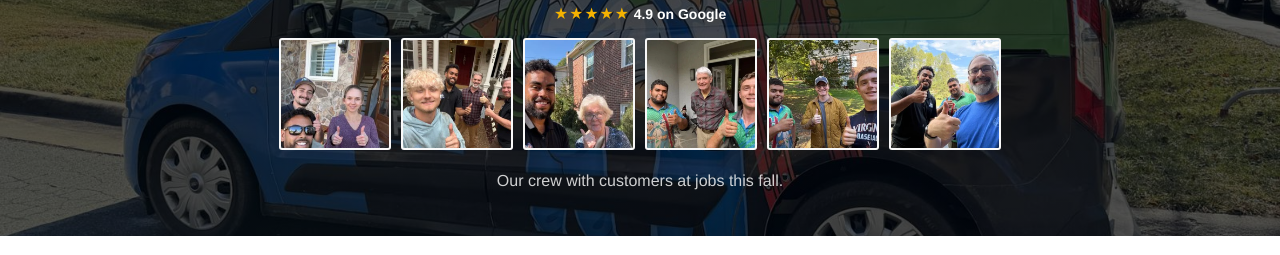
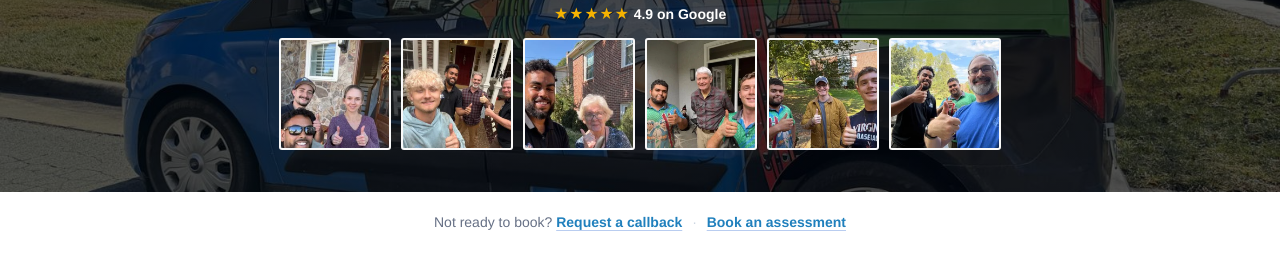
Before and after one commit to adamsylvester/cgp-booking, a plain HTML site: page index.html in a window 1280 px wide. Shown: the part 283-538 px from the top of the page. Drawn offline with nearby package versions, Linux system fonts and the light colour scheme; no server answers.

Commit message:
Booking page: remove the crew photo caption
Co-Authored-By: Claude Fable 5.2 <noreply@anthropic.com>

```diff
--- a/index.html
+++ b/index.html
@@ -755,7 +755,6 @@
     .crew-strip::-webkit-scrollbar { display:none; }
     .crew-strip img { flex:0 0 auto; width:112px; height:112px; object-fit:cover; border-radius:3px; border:2px solid rgba(255,255,255,.6); background:#eee; }
     @media (max-width:640px) { .crew-strip { justify-content:flex-start; } .crew-strip img { width:96px; height:96px; } }
-    .crew-cap { color: rgba(255,255,255,.8); }
     .hero-phone { display: none; }
     /* ===== Progress rail (quote flow) ===== */
     .rail { display: flex; justify-content: center; gap: 6px; margin: 0 0 18px; flex-wrap: wrap; }
@@ -1139,7 +1138,6 @@
         <img src="crew-5.webp" alt="Thomas and the crew in a customer's yard" loading="lazy" width="400" height="400" />
         <img src="crew-6.webp" alt="Manuel and the crew with a customer" loading="lazy" width="400" height="400" />
       </div>
-      <p class="crew-cap">Our crew with customers at jobs this fall.</p>
     </div>
     <p class="alt-paths">
       Not ready to book? <a href="#other-ways" data-jump>Request a callback</a>
```
